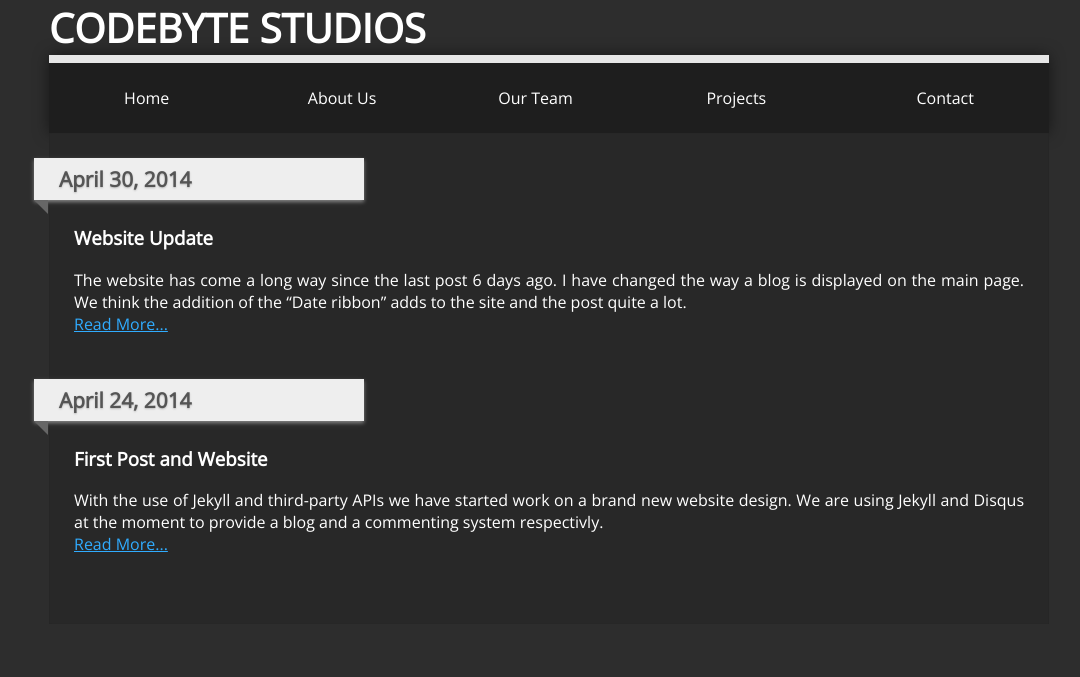
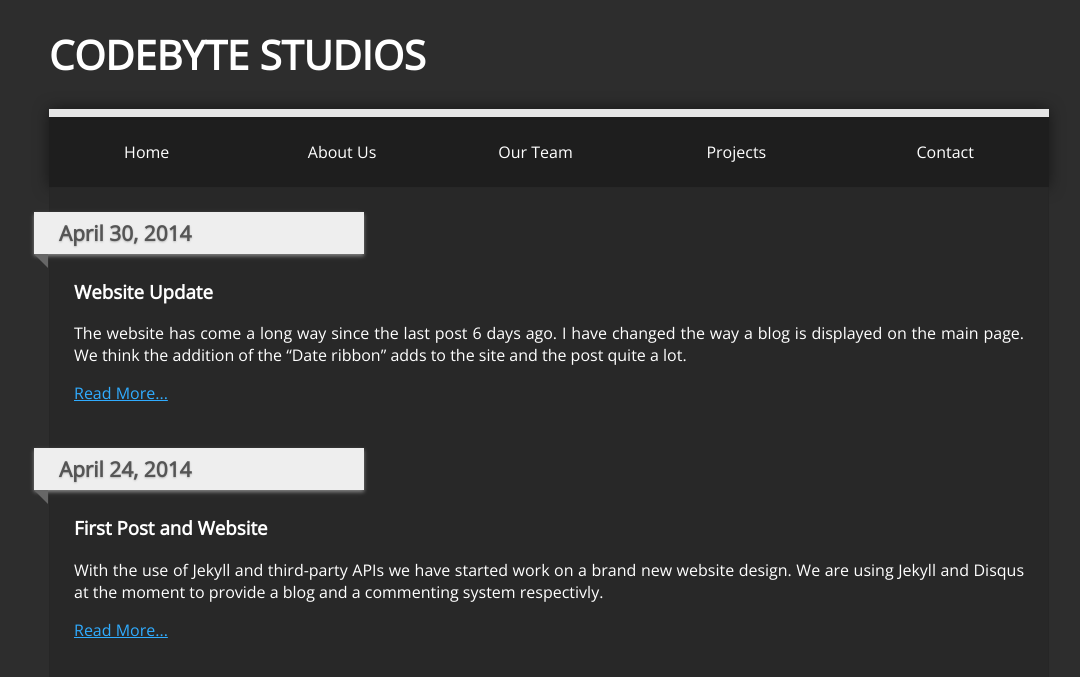
Before and after one commit to CodebyteStudios/codebytestudios.github.io, a Jekyll site: the page built from index.html, in a window 1280 px wide. Shown: the top 677 px of the page, without its empty margins (91-1171 px from the left). Built offline with Jekyll 4.4.1, drawn with Linux system fonts in a browser that asks for light colours; nearby versions of some CDN libraries; Markdown is read by kramdown in place of the engine named in the settings; the list of posts is cut into pages by our own code.

Commit message:
Fixing browser compatibility (firefox).

```diff
--- a/stylesheets/master.css
+++ b/stylesheets/master.css
@@ -2,10 +2,6 @@
 @-moz-keyframes fadeIn { from { opacity:0; } to { opacity:1; } }
 @keyframes fadeIn { from { opacity:0; } to { opacity:1; } }
 
-p, h1 {
-    margin:0;
-    padding:0;
-}
 .wrapper {
     opacity:0;  /* make things invisible upon start */
     -webkit-animation:fadeIn ease-in 1;  /* call our keyframe named fadeIn, use animattion ease-in and repeat it only 1 time */
```
